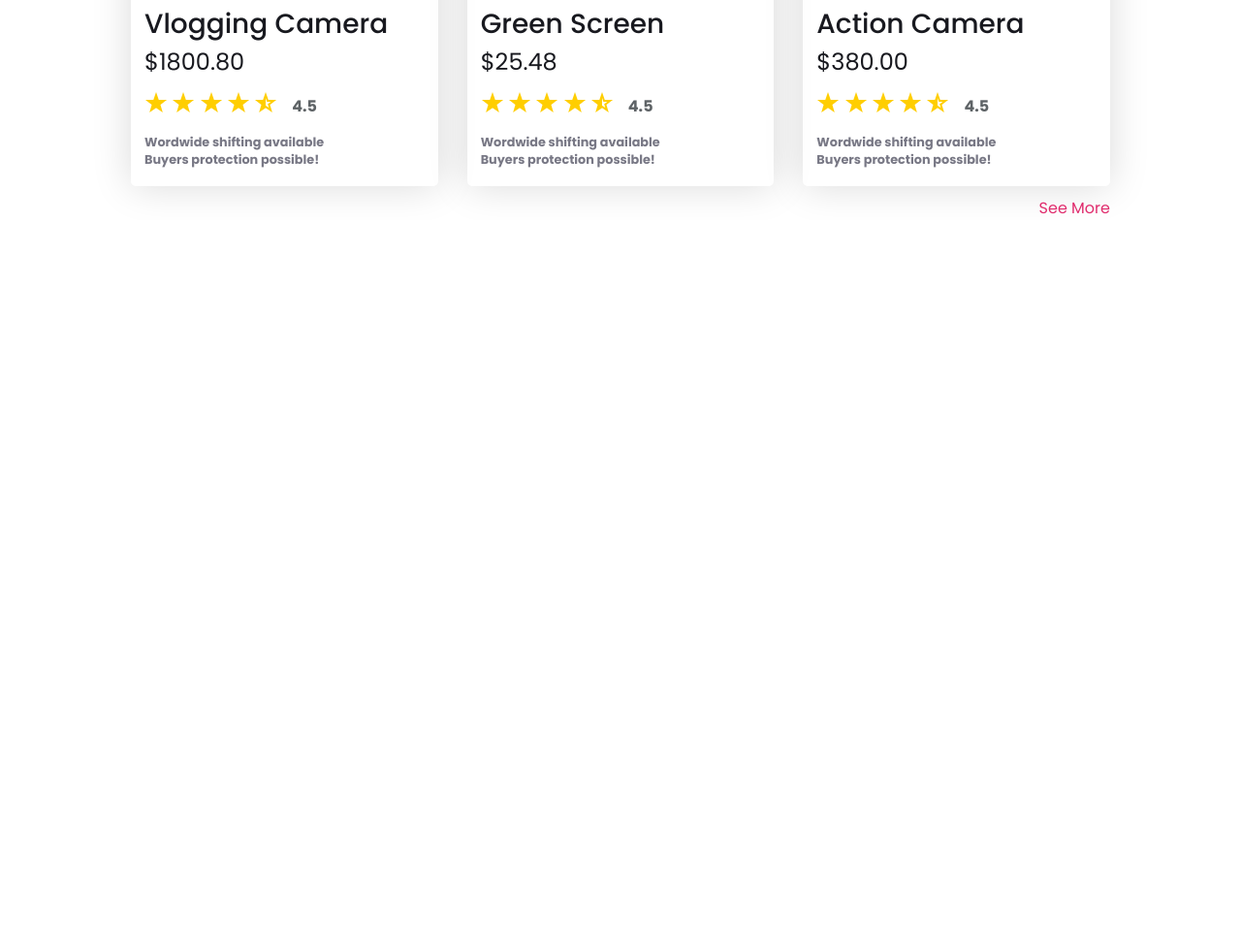
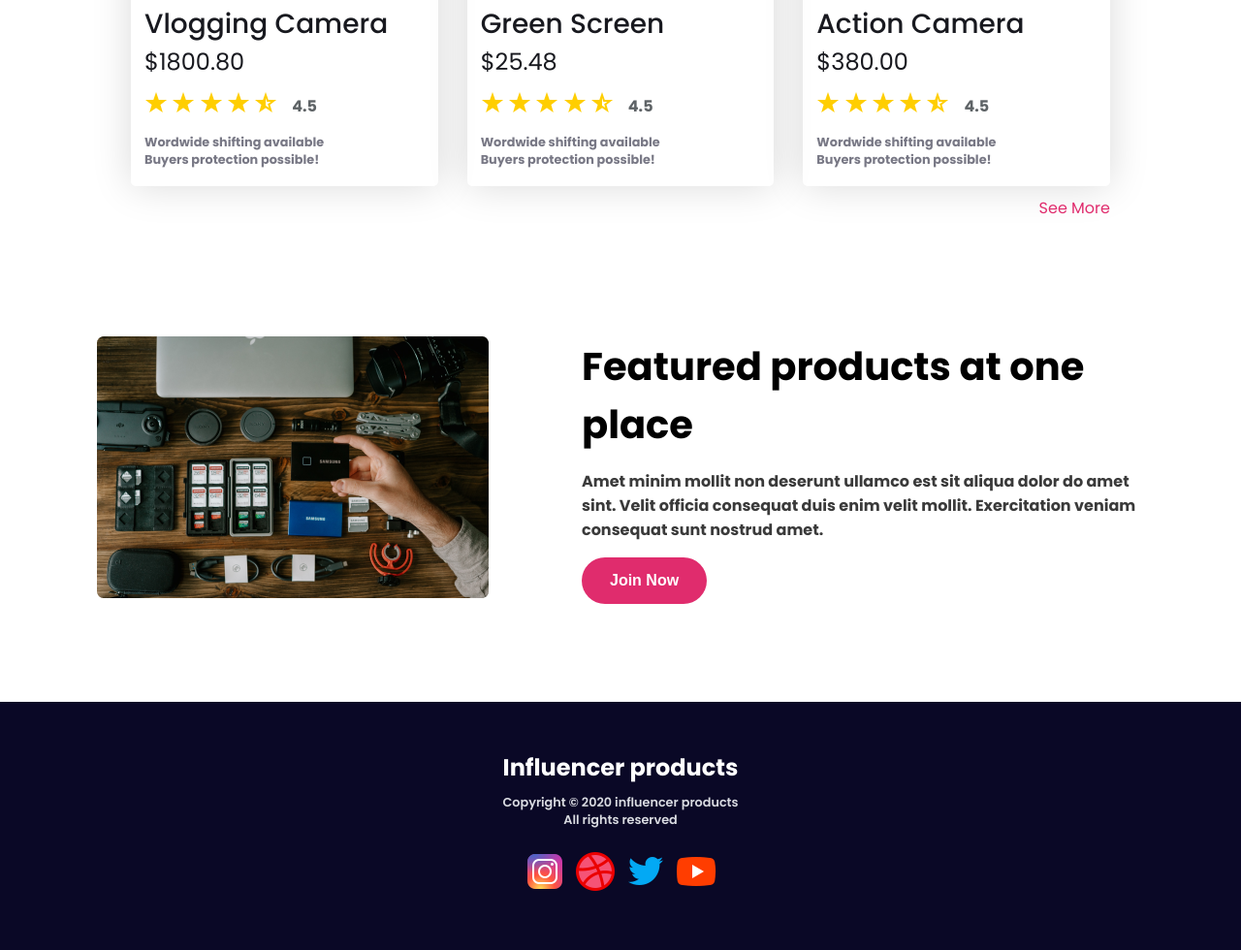
Before and after one commit to arabihasan/influencer-shop, a plain HTML site: page index.html in a window 1280 px wide. Shown: the part 2166-3146 px from the top of the page at 97% size. Before the commit the page ends 2393 px from the top, so only its background shows below. Drawn offline with Linux system fonts and the light colour scheme.

Commit message:
footer added

```diff
--- a/index.html
+++ b/index.html
@@ -236,6 +236,34 @@
           <a class="see" href="">See More</a>
         </div>
       </section>
+      <!-- featured-section  -->
+      <section class="featured-section">
+        <div class="fi">
+          <img class="feat-img" src="images/gear.png" alt="" />
+        </div>
+        <div>
+          <h1 class="feat-link">Featured products at one place</h1>
+          <p class="description">
+            Amet minim mollit non deserunt ullamco est sit aliqua dolor do amet
+            sint. Velit officia consequat duis enim velit mollit. Exercitation
+            veniam consequat sunt nostrud amet.
+          </p>
+          <button class="btn">Join Now</button>
+        </div>
+      </section>
     </main>
+    <!-- footer -->
+     <footer>
+        <div>
+            <h1 class="footer-link">Influencer products</h1>
+            <p class="footer-des">Copyright © 2020  influencer products <br>All rights reserved</p>
+        </div>
+        <div>
+            <a href=""><img src="images/icons8-instagram-48.png" alt=""></a>
+            <a href=""><img src="images/icons8-dribbble-48.png" alt=""></a>
+            <a href=""><img src="images/icons8-twitter-bird-48.png" alt=""></a>
+            <a href=""><img src="images/icons8-youtube-48.png" alt=""></a>
+        </div>
+     </footer>
   </body>
 </html>
--- a/styles/influencer.css
+++ b/styles/influencer.css
@@ -87,7 +87,6 @@ li , a{
 }
 /* products */
 .product{
-    /* padding: 0 190px; */
     margin-top: 150px;
 }
 .pl{
@@ -149,7 +148,50 @@ li , a{
     margin-top: 5px;
     color: #E02C6D;
 }
-
+/* featured-section */
+.featured-section{
+    display: flex;
+    justify-content: space-between;
+    justify-items: center;
+    gap: 96px;
+    padding: 0 100px;
+    align-items: center;
+    margin-top: 120px;
+}
+.feat-link{
+    font-weight: 700;
+    font-size: 2.5rem;
+    margin: 0;
+}
+/* .feat-img{
+    width: 100%;
+}
+.fi{
+    max-width: 404px;
+} */
+ footer{
+    display: flex;
+    flex-direction: column;
+    align-items: center;
+    text-align: center;
+    color: white;
+    background-color: #0A0826;
+    margin-top: 100px;
+    padding: 50px 0;
+    gap: 20px;
+ }
+ .footer-link{
+    font-size: 1.50rem;
+    font-weight: 700;
+    margin: 0;
+ }
+ .footer-des{
+    font-size: 0.8rem;
+    font-weight: 600;
+    margin: 0;
+    margin-top: 10px;
+    color:#D9DBE1;
+ }
 
 /* responsive-extra small device */
 @media screen and (max-width: 575px) {
@@ -166,6 +208,9 @@ li , a{
     .banner-content{
         text-align: center;
     }
+    .ban-link{
+        font-size: 2.25rem;
+    }
     .banner-image{
         width: auto;
     }
@@ -180,6 +225,11 @@ li , a{
     }
     .see{
         margin-right: 20px;
+    }
+    .featured-section{
+        flex-direction: column-reverse;
+        text-align: center;
+        padding: 0;
     }
 }
 
```
Also changed, not shown: images/icons8-dribbble-48.png (added), images/icons8-instagram-48.png (added), images/icons8-twitter-bird-48.png (added), images/icons8-youtube-48.png (added).
